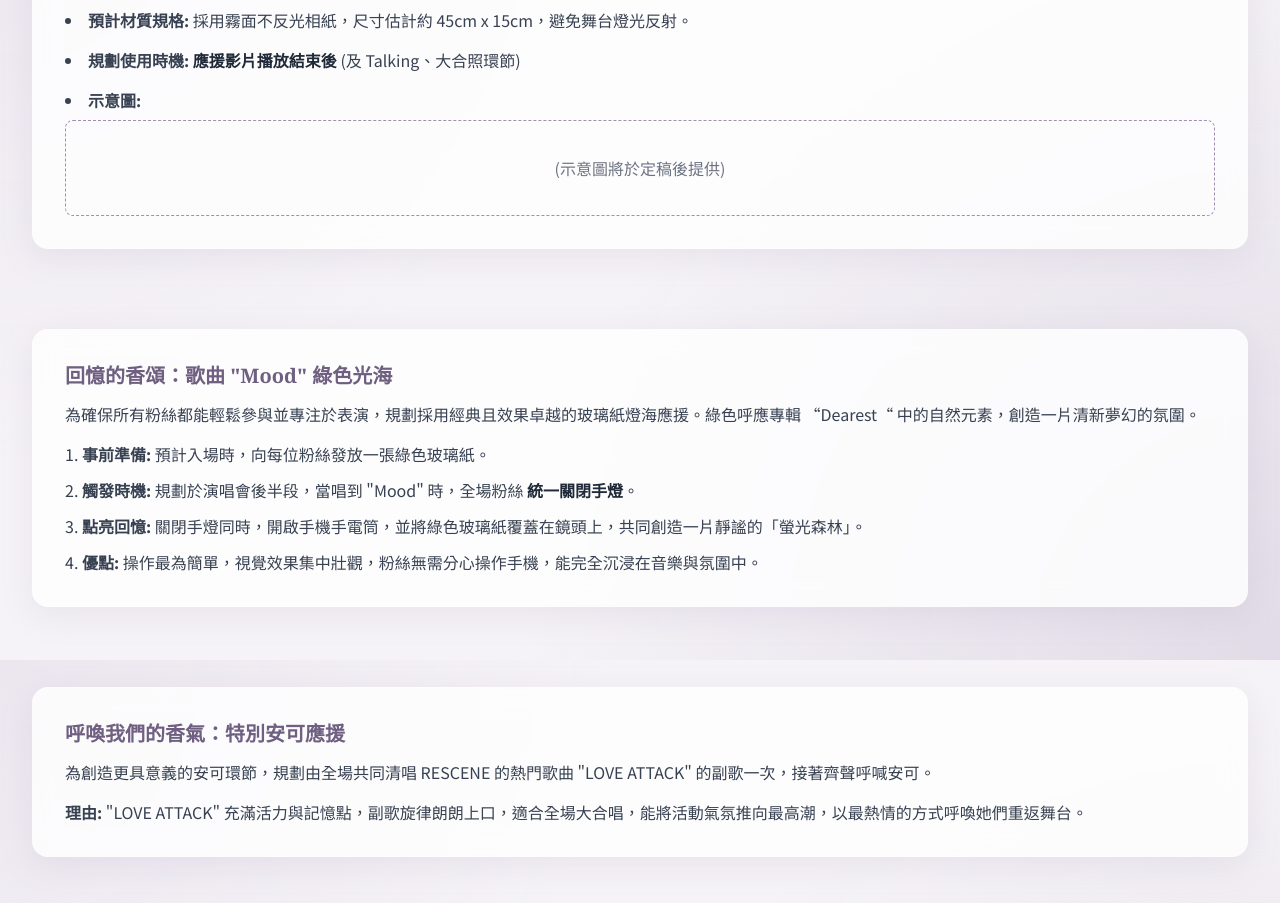
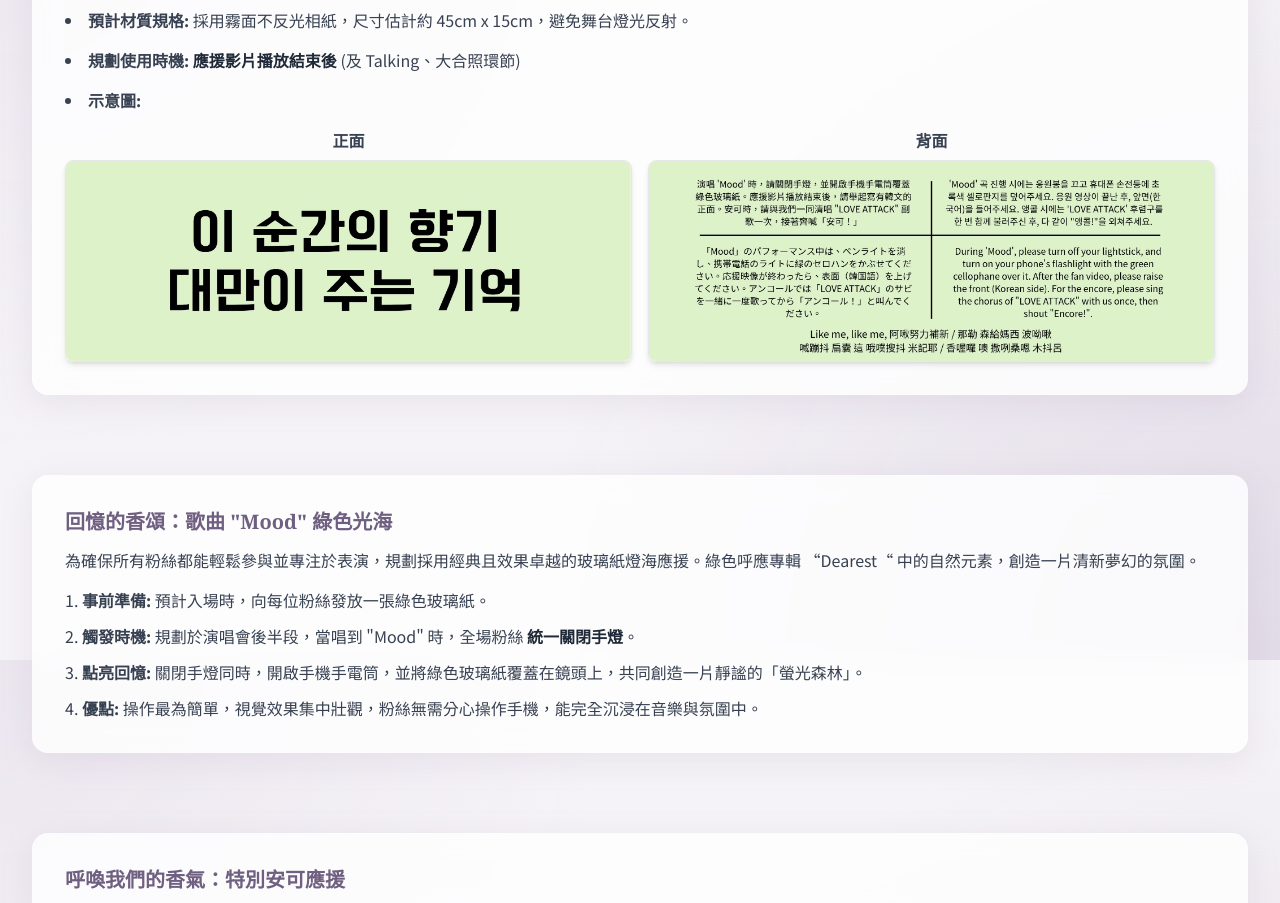
Before and after one commit to the99thcloud/RESCENE, a plain HTML site: page index.html in a window 1280 px wide. Shown: the part 2540-3443 px from the top of the page. Drawn offline with nearby package versions, Linux system fonts and the light colour scheme.

Commit message:
Update index.html

```diff
--- a/index.html
+++ b/index.html
@@ -6,7 +6,6 @@
     <title>2025 RESCENE 1st FAN-CON in TAIPEI [RE:MIND] 應援企劃書</title>
     <link rel="icon" type="image/png" href="https://i0.wp.com/kpopforallofficial.com/wp-content/uploads/2024/05/logo-rescene.png?fit=600%2C600&ssl=1">
     <script src="https://cdn.tailwindcss.com"></script>
-    <script src="https://cdn.jsdelivr.net/npm/chart.js"></script>
     <link rel="preconnect" href="https://fonts.googleapis.com">
     <link rel="preconnect" href="https://fonts.gstatic.com" crossorigin>
     <link href="https://fonts.googleapis.com/css2?family=Noto+Sans+KR:wght@400;500;700&family=Noto+Sans+TC:wght@400;500;700&family=Playfair+Display:wght@700;900&display=swap" rel="stylesheet">
@@ -283,8 +282,15 @@
                         <li><strong><span class="lang-zh">規劃使用時機:</span><span class="lang-ko">사용 시점:</span></strong> <span class="font-semibold text-gray-800"><span class="lang-zh">應援影片播放結束後</span><span class="lang-ko">응원 영상 종료 후</span></span> <span class="lang-zh">(及 Talking、大合照環節)</span><span class="lang-ko">(및 토크, 단체 사진 촬영 시간)</span></li>
                         <li>
                             <strong><span class="lang-zh">示意圖:</span><span class="lang-ko">시안:</span></strong>
-                            <div class="mt-2 p-4 border border-dashed border-accent rounded-lg bg-accent-light/30 h-24 flex items-center justify-center">
-                                <p class="text-gray-500"><span class="lang-zh">(示意圖將於定稿後提供)</span><span class="lang-ko">(시안은 최종 확정 후 제공됩니다)</span></p>
+                            <div class="mt-4 grid grid-cols-1 md:grid-cols-2 gap-4">
+                                <div>
+                                    <h4 class="font-semibold text-center text-gray-700 mb-2"><span class="lang-zh">正面</span><span class="lang-ko">앞면</span></h4>
+                                    <img src="./正面.jpg" alt="手幅正面示意圖" class="w-full rounded-lg shadow-md border">
+                                </div>
+                                <div>
+                                    <h4 class="font-semibold text-center text-gray-700 mb-2"><span class="lang-zh">背面</span><span class="lang-ko">뒷면</span></h4>
+                                    <img src="./背面.jpg" alt="手幅背面示意圖" class="w-full rounded-lg shadow-md border">
+                                </div>
                             </div>
                         </li>
                     </ul>
```
